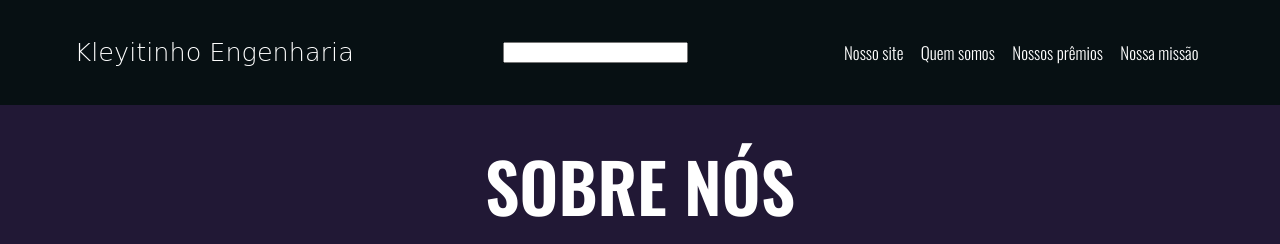
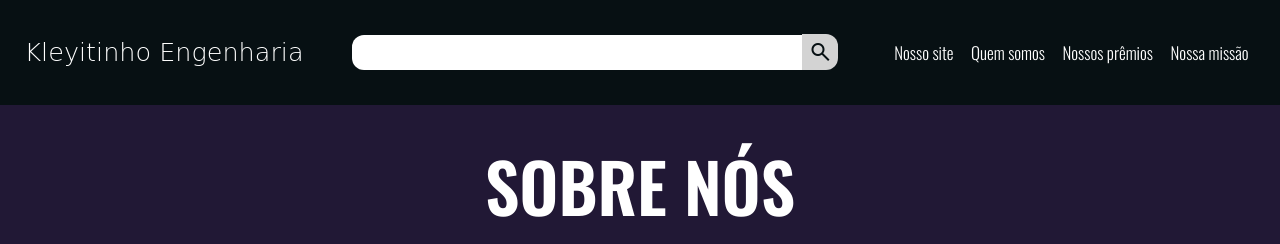
Before and after one commit to kelvinleandro/gti-html-capacitacao, a plain HTML site: page index.html in a window 1280 px wide. Shown: the top 244 px of the page. Drawn offline with nearby package versions, Linux system fonts and the light colour scheme; a web font is replaced by a local one.

Commit message:
feat: input search styled

```diff
--- a/index.html
+++ b/index.html
@@ -10,7 +10,12 @@
 <body>
     <header>
         <p class="kleytin-logo">Kleyitinho Engenharia</p>
-        <input type="search" name="search" id="search">
+        <div class="search-container">
+            <input type="search" name="search" id="search">
+            <span class="material-symbols-outlined">
+                search
+            </span>
+        </div>
         <nav>
             <a href="#">Nosso site</a>
             <a href="#">Quem somos</a>
--- a/style.css
+++ b/style.css
@@ -54,6 +54,40 @@ header {
 
 header nav a {
     padding: 7px;
+}
+
+.search-container {
+    display: flex;
+    align-items: center;
+}
+
+.search-container input  {
+    margin: 0;
+    min-width: 450px;
+    padding: 10px;
+    outline: none;
+    border: none;
+    border-radius: 12px 0 0 12px;
+}
+
+input[type="search"]::-webkit-search-decoration,
+input[type="search"]::-webkit-search-cancel-button,
+input[type="search"]::-webkit-search-results-button,
+input[type="search"]::-webkit-search-results-decoration {
+    -webkit-appearance:none;
+}
+
+.search-container span {
+    font-size: 24px;
+    margin: 0;
+    padding: 6px;
+    border-radius: 0 12px 12px 0;
+    background-color: #d3d3d3;
+    color: var(--almost-black);
+}
+
+.search-container span:hover {
+    cursor: pointer;
 }
 
 #about-us {
@@ -226,7 +260,7 @@ header nav a {
     padding: 10px 30px 10px 5px;
     border: none;
     border-radius: 10px;
-    outline: none;
+    outline-color: var(--light-purple);
 }
 
 input[type="submit"] {
@@ -237,6 +271,7 @@ input[type="submit"] {
     background-color: #ffff00;
     color: var(--almost-black);
     border: none;
+    cursor: pointer;
 }
 
 footer {
```
